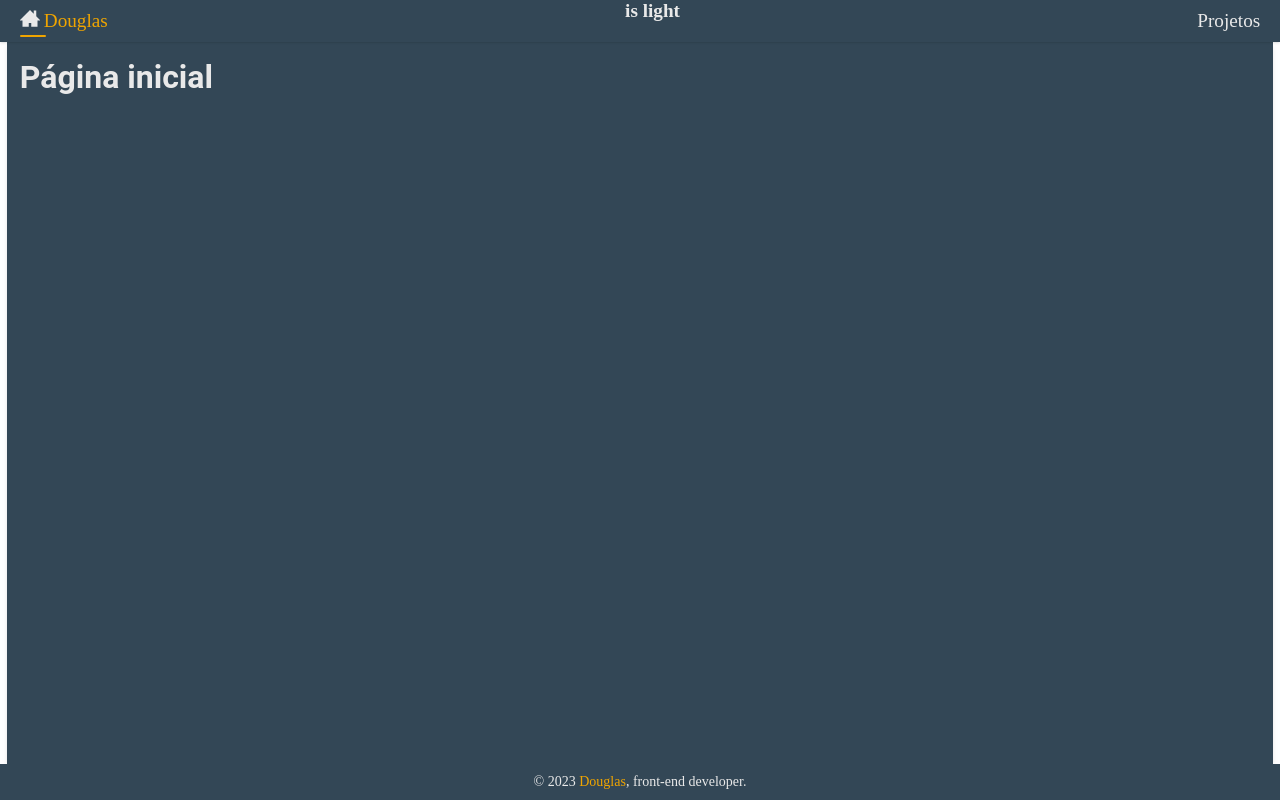
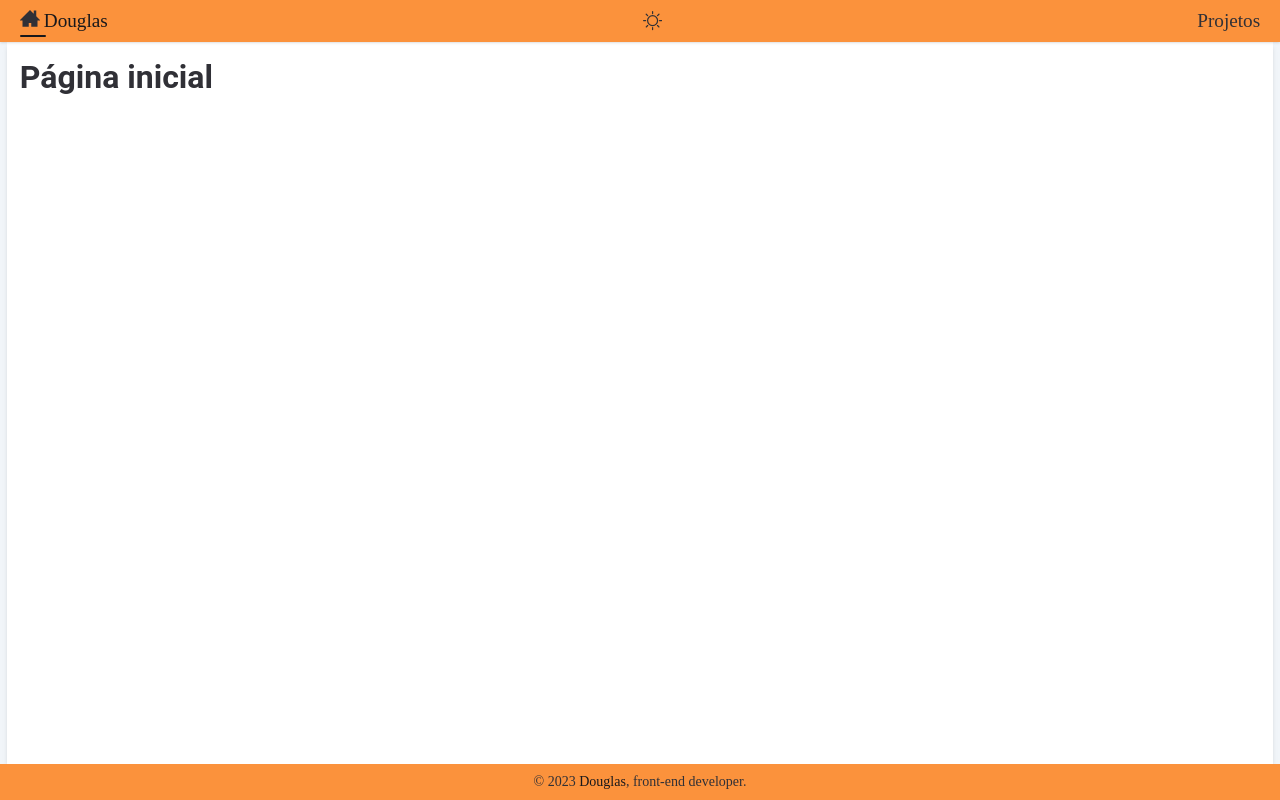
Before and after one commit to douglas-de-vargas/Portfolio, a Next.js app: page / in a window 1280 px wide. Built offline with nearby package versions, Linux system fonts and the light colour scheme.

Commit message:
correcao

```diff
--- a/components/Layout/Header.tsx
+++ b/app/components/Layout/Header.tsx
@@ -2,9 +2,10 @@
 import React from "react";
 import Link from "next/link";
 import { ImHome3 } from "react-icons/im";
+import { GoMoon, GoSun } from "react-icons/go";
 import { usePathname } from "next/navigation";
 
-import { useTheme } from "@/hooks/useTheme";
+ import { useTheme } from "@/app/hooks/useTheme";
 
 function Header() {
   const { theme, setTheme } = useTheme();
@@ -25,8 +26,22 @@ function Header() {
             </Link>
           </div>
 
-          <div>
-            {theme === "light" ? <div onClick={()=>setTheme('dark')}>is light</div> : <div onClick={()=>setTheme('light')}>is dark</div>}
+          <div className="flex items-stretch">
+            {theme === "light" ? (
+              <div
+                className="flex items-center"
+                onClick={() => setTheme("dark")}
+              >
+                <GoSun />
+              </div>
+            ) : (
+              <div
+                className="flex items-center"
+                onClick={() => setTheme("light")}
+              >
+                <GoMoon />
+              </div>
+            )}
           </div>
           <nav className="flex items-stretch">
             <Link
--- a/app/globals.css
+++ b/app/globals.css
@@ -26,26 +26,11 @@
 
 :root.dark {
   /* Dark Theme */
-  --body: #1f1f1f;
+  --body: rgb(29, 36, 51);
   --primary: #262d35;
   --secondary: #303942;
   --text: #e3e0e0;
   --border: rgba(38, 45, 53, 0.5);
-  --projbuttons: red;
-  --imgbefore: rgb(0 0 0 / 85%);
-
-  /* Links */
-  --link: #00abf0;
-  --fontweight: 400;
-}
-
-:root.light {
-  /* Theme 1 */
-  --body: #1d24334;
-  --primary: #334756;
-  --secondary: rgb(51, 71, 86);
-  --text: #e9e9e9;
-  --border: rgb(38 45 53 / 50%);
   --projbuttons: rgb(8, 32, 50, 0.7);
   --imgbefore: rgb(0 0 0 / 85%);
 
--- a/hooks/useTheme.tsx
+++ b/app/hooks/useTheme.tsx
@@ -7,7 +7,13 @@ import React, {
   ReactNode,
 } from "react";
 
-const ThemeContext = createContext<any>();
+// Defina um tipo para o contexto
+type ThemeContextType = {
+  theme: string;
+  setTheme: React.Dispatch<React.SetStateAction<string>>;
+};
+
+const ThemeContext = createContext<ThemeContextType | undefined>(undefined);
 
 export default function ThemeContextProvider({
   children,
--- a/app/layout.tsx
+++ b/app/layout.tsx
@@ -1,9 +1,9 @@
 import React from "react";
 import "./globals.css";
 import type { Metadata } from "next";
-import Header from "@/components/Layout/Header";
-import Footer from "@/components/Layout/Footer";
-import ThemeContextProvider from "@/hooks/useTheme";
+import Header from "@/app/components/Layout/Header";
+import Footer from "@/app/components/Layout/Footer";
+import ThemeContextProvider from "@/app/hooks/useTheme";
 
 export const metadata: Metadata = {
   title: "Douglas Vargas",
--- a/app/projects/page.tsx
+++ b/app/projects/page.tsx
@@ -1,4 +1,4 @@
-import ProjectList from "@/components/ProjectCards/ProjectCard";
+import ProjectList from "@/app/components/ProjectCards/ProjectCard";
 
 function Projects() {
   return (
--- a/components/Layout/ThemeSelector.tsx
+++ /dev/null
@@ -1,25 +0,0 @@
-import { useState, useEffect } from "react";
-
-export default function ThemeSelector() {
-  const [selectedTheme, setSelectedTheme] = useState("lighte");
-
-  useEffect(() => {
-    document.documentElement.className = selectedTheme;
-  }, [selectedTheme]);
-
-  const themeChange = (e) => {
-    const selectedOption = e.target.value;
-    setSelectedTheme(selectedOption);
-  };
-
-  return (
-    <div className="flex items-center gap-1 px-3">
-      <label htmlFor="themeSelect">Escolha um tema:</label>
-      <select id="themeSelect" onChange={themeChange} value={selectedTheme}>
-        <option value="light">Claro</option>
-        <option value="dark">Escuro</option>
-        {/* Adicione outras opções de temas conforme necessário */}
-      </select>
-    </div>
-  );
-}
```
Also changed, not shown: app/components/Layout/Footer.tsx (renamed from components/Layout/Footer.tsx), app/components/ProjectCards/ProjectCard.tsx (renamed from components/ProjectCards/ProjectCard.tsx), app/components/ProjectCards/dataProjects.ts (renamed from components/ProjectCards/dataProjects.ts).
